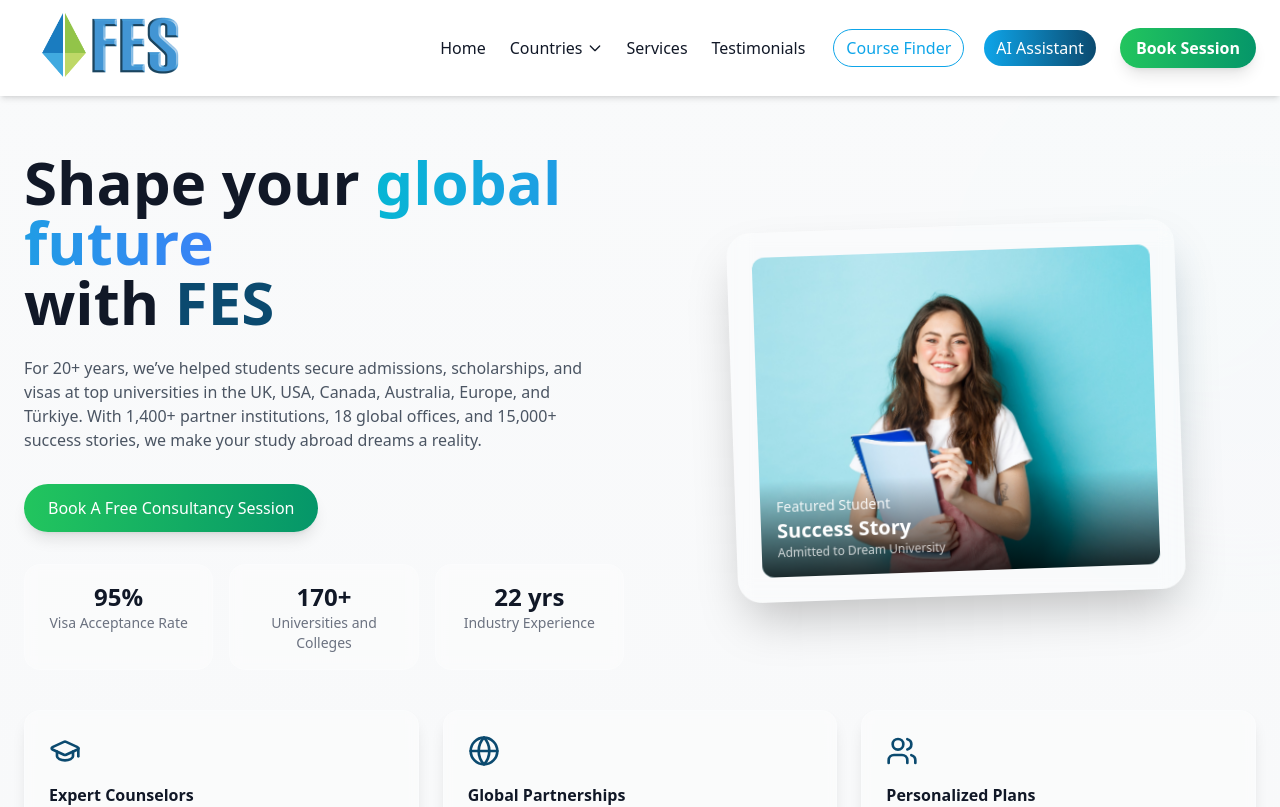
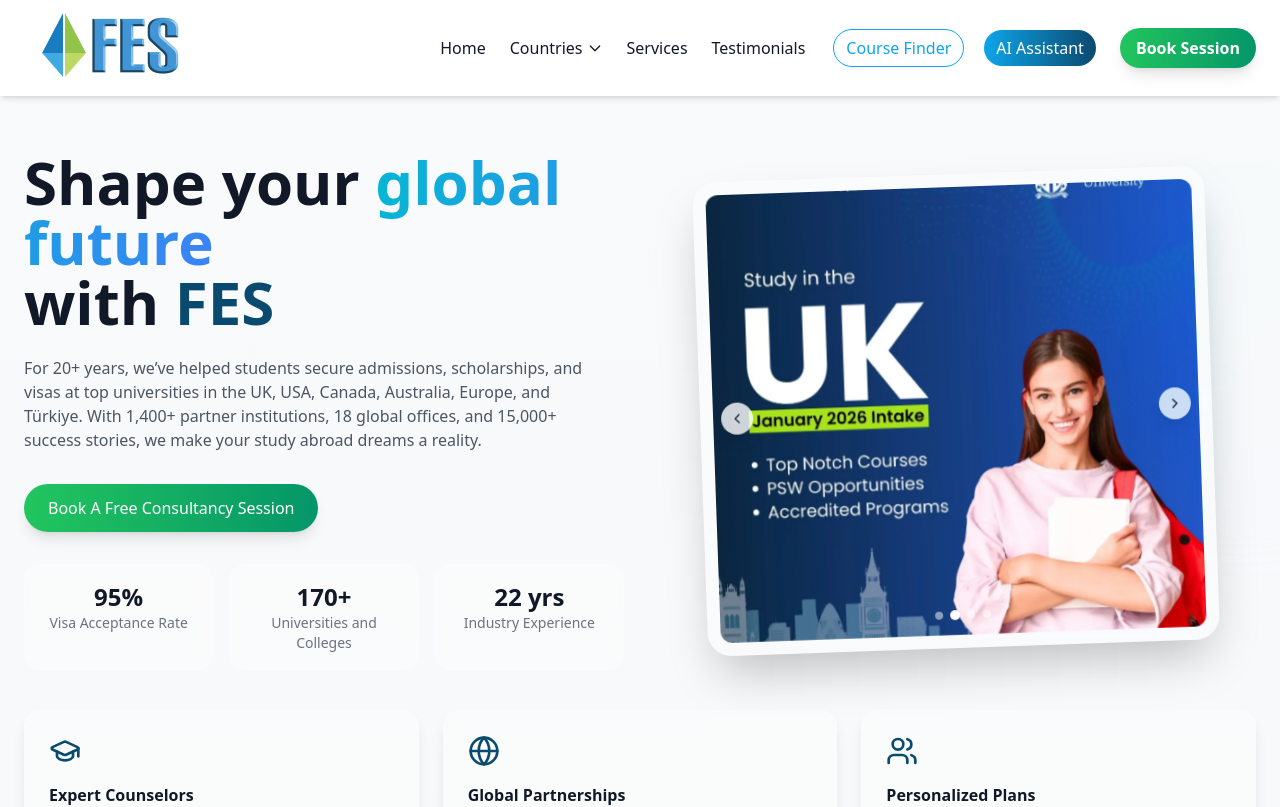
Before and after one commit to SameerRaza-2003/FES-Website-Chatbot-Proto, a React (Vite) app: page / in a window 1280 px wide. Shown: the top 807 px of the page. Built offline with nearby package versions, Linux system fonts and the light colour scheme.

Commit message:
style: change hero picture

```diff
--- a/src/sections/Home/Hero.jsx
+++ b/src/sections/Home/Hero.jsx
@@ -1,9 +1,12 @@
 import React, { useState, useEffect } from 'react'
 import { motion, useScroll, useTransform } from 'framer-motion'
 import { Link } from 'react-router-dom'
-import { GraduationCap, Globe, Users, BookOpen, Award, Shield } from 'lucide-react'
-import featuredStudent from '../../assets/img2.jpg'
+import { GraduationCap, Globe, Users, BookOpen, Award, Shield, ChevronLeft, ChevronRight } from 'lucide-react'
 import airplaneBg from '../../assets/airplane.png'
+import heroImage1 from '../../assets/hero/fesconsultants2025_09_23_22_30_3321d5ee0a-fee7-440b-b5d3-2e0830cd9756.jpg'
+import heroImage2 from '../../assets/hero/fesconsultants2025_09_23_22_30_48b7a6971a-be6d-4e78-bccb-73cf7538a959.jpg'
+import heroImage3 from '../../assets/hero/fesconsultants2025_09_23_22_32_1682df95c9-5d2f-4933-952a-d7953c5d0cd9.jpg'
+import heroImage4 from '../../assets/hero/fesconsultants2025_09_23_22_32_33703a02d9-5158-4940-9bdc-e5650cfe3ac5.jpg'
 
 const useCounter = (target, duration = 2000, suffix = '') => {
   const [count, setCount] = useState(0)
@@ -47,6 +50,27 @@ export default function Hero({ onGetStarted }){
   const x = useTransform(scrollYProgress, [0, 1], ['0%', '0%'])
   const scale = useTransform(scrollYProgress, [0, 0.5], [0.6, 1.5])
   const opacity = useTransform(scrollYProgress, [0, 0.3], [0.3, 0])
+
+  // Carousel state
+  const [currentSlide, setCurrentSlide] = useState(0)
+  const heroImages = [heroImage1, heroImage2, heroImage3, heroImage4]
+
+  // Auto-rotate carousel
+  useEffect(() => {
+    const interval = setInterval(() => {
+      setCurrentSlide((prev) => (prev + 1) % heroImages.length)
+    }, 4000) // Change slide every 4 seconds
+
+    return () => clearInterval(interval)
+  }, [heroImages.length])
+
+  const nextSlide = () => {
+    setCurrentSlide((prev) => (prev + 1) % heroImages.length)
+  }
+
+  const prevSlide = () => {
+    setCurrentSlide((prev) => (prev - 1 + heroImages.length) % heroImages.length)
+  }
 
   return (
     <section id="home" className="relative overflow-hidden pt-4 sm:pt-6 md:pt-8">
@@ -103,19 +127,58 @@ export default function Hero({ onGetStarted }){
             transition={{delay:0.5, duration:0.7}}
             className="hidden md:flex justify-center items-center"
           >
-            <div className="w-full max-w-md glass-strong p-6 transform -rotate-2 shadow-2xl">
-              <div className="relative h-80 rounded-xl overflow-hidden">
-                <img
-                  src={featuredStudent}
-                  alt="Featured Student Success Story"
-                  className="w-full h-full object-cover"
-                />
-                <div className="absolute bottom-0 left-0 right-0 bg-gradient-to-t from-black/80 to-transparent p-4">
-                  <div className="text-white">
-                    <div className="text-sm opacity-90">Featured Student</div>
-                    <div className="font-semibold text-xl">Success Story</div>
-                    <div className="text-xs opacity-75">Admitted to Dream University</div>
-                  </div>
+            <div className="w-full max-w-lg glass-strong p-3 transform -rotate-2 shadow-2xl">
+              <div className="relative h-[28rem] rounded-xl overflow-hidden">
+                {/* Carousel Images */}
+                {heroImages.map((image, index) => (
+                  <motion.div
+                    key={index}
+                    initial={{ opacity: 0 }}
+                    animate={{
+                      opacity: currentSlide === index ? 1 : 0,
+                      scale: currentSlide === index ? 1 : 1.1
+                    }}
+                    transition={{ duration: 0.5 }}
+                    className="absolute inset-0"
+                  >
+                    <img
+                      src={image}
+                      alt={`Hero Image ${index + 1}`}
+                      className="w-full h-full object-cover"
+                    />
+                  </motion.div>
+                ))}
+
+                {/* Navigation Arrows */}
+                <button
+                  onClick={prevSlide}
+                  className="absolute left-2 top-1/2 transform -translate-y-1/2 bg-white/80 hover:bg-white text-gray-800 rounded-full p-2 shadow-lg transition-all duration-300 hover:scale-110"
+                  aria-label="Previous slide"
+                >
+                  <ChevronLeft className="w-4 h-4" />
+                </button>
+                <button
+                  onClick={nextSlide}
+                  className="absolute right-2 top-1/2 transform -translate-y-1/2 bg-white/80 hover:bg-white text-gray-800 rounded-full p-2 shadow-lg transition-all duration-300 hover:scale-110"
+                  aria-label="Next slide"
+                >
+                  <ChevronRight className="w-4 h-4" />
+                </button>
+
+                {/* Slide Indicators */}
+                <div className="absolute bottom-4 left-1/2 transform -translate-x-1/2 flex space-x-2">
+                  {heroImages.map((_, index) => (
+                    <button
+                      key={index}
+                      onClick={() => setCurrentSlide(index)}
+                      className={`w-2 h-2 rounded-full transition-all duration-300 ${
+                        currentSlide === index
+                          ? 'bg-white scale-125'
+                          : 'bg-white/50 hover:bg-white/75'
+                      }`}
+                      aria-label={`Go to slide ${index + 1}`}
+                    />
+                  ))}
                 </div>
               </div>
             </div>
```
Also changed, not shown: src/assets/img2.jpg (deleted).
